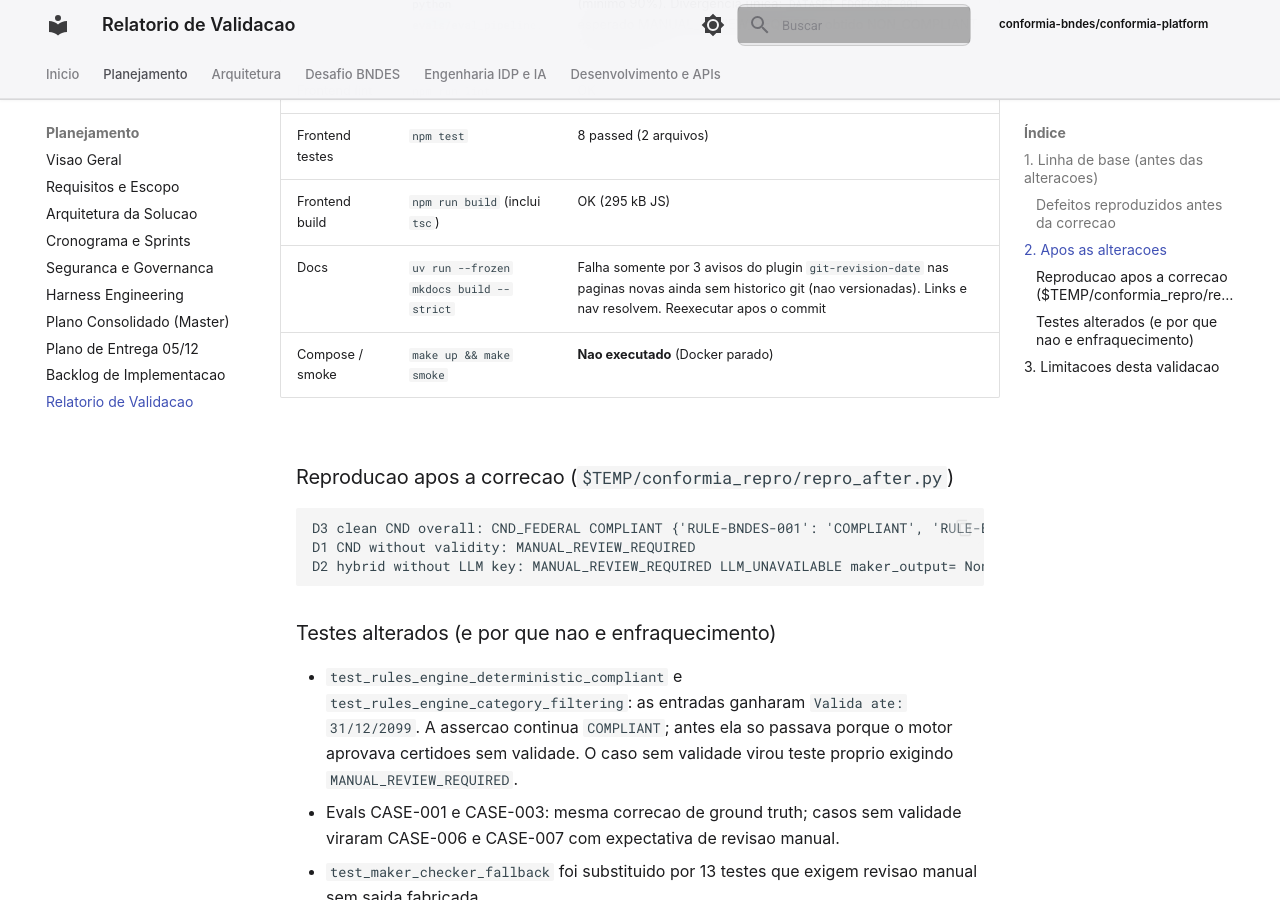
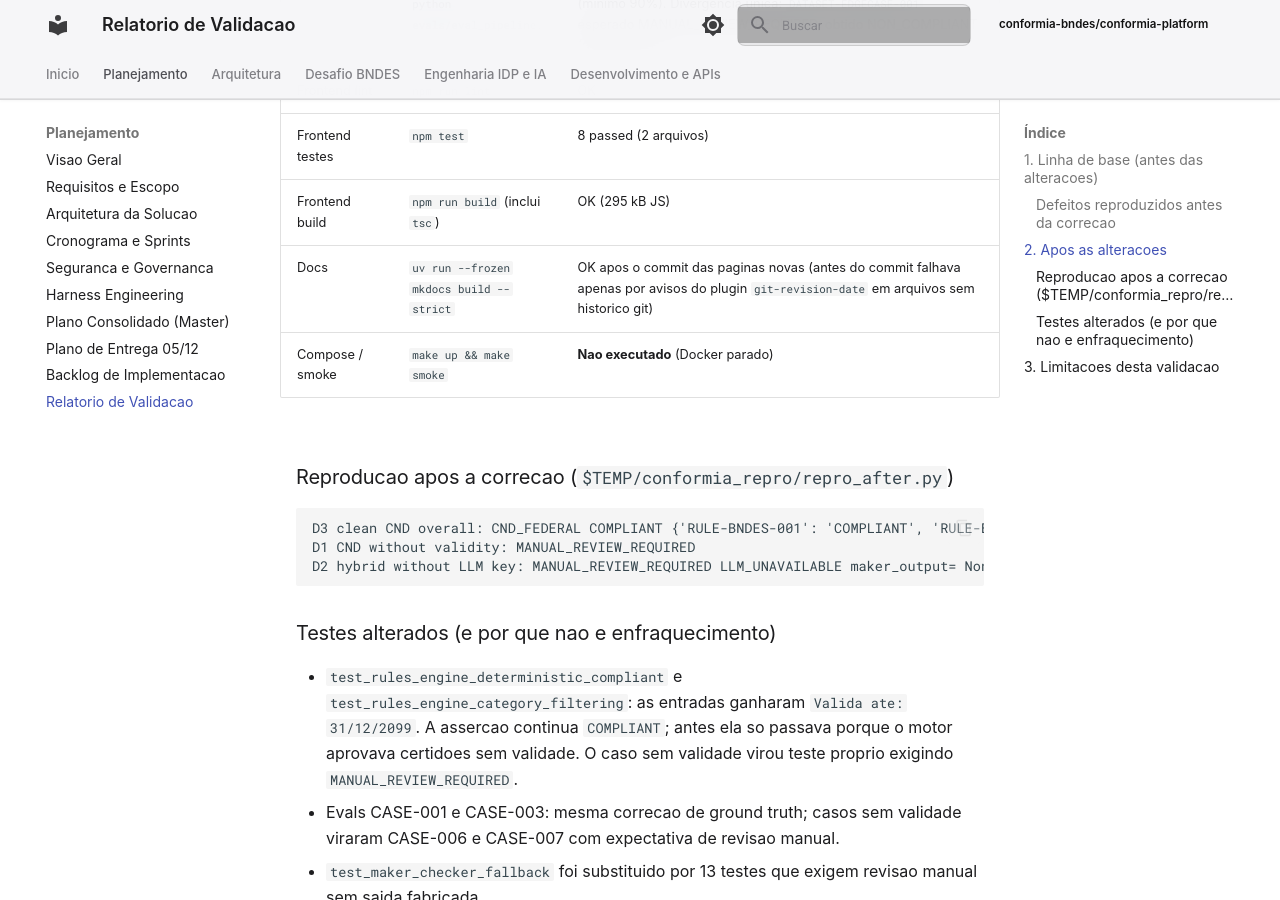
Before and after one commit to conformia-bndes/conformia-platform, an MkDocs documentation site: the page built from docs/planning/VALIDATION_REPORT.md, in a window 1280 px wide and 900 px high, scrolled down 2445 px. Built offline with MkDocs 1.6.1 and Material for MkDocs 9.7.7, drawn with Linux system fonts in a browser that asks for light colours; comment, search, counter and statistics services are not loaded.

Commit message:
docs(planning): registrar build estrito da documentacao aprovado
Co-Authored-By: Claude Opus 5.5 <noreply@anthropic.com>

```diff
--- a/docs/planning/VALIDATION_REPORT.md
+++ b/docs/planning/VALIDATION_REPORT.md
@@ -57,7 +57,7 @@ D3 clean CND overall: NON_COMPLIANT {'RULE-BNDES-001': 'COMPLIANT', 'RULE-BNDES-
 | Frontend lint | `npm run lint` | OK |
 | Frontend testes | `npm test` | 8 passed (2 arquivos) |
 | Frontend build | `npm run build` (inclui `tsc`) | OK (295 kB JS) |
-| Docs | `uv run --frozen mkdocs build --strict` | Falha somente por 3 avisos do plugin `git-revision-date` nas paginas novas ainda sem historico git (nao versionadas). Links e nav resolvem. Reexecutar apos o commit |
+| Docs | `uv run --frozen mkdocs build --strict` | OK apos o commit das paginas novas (antes do commit falhava apenas por avisos do plugin `git-revision-date` em arquivos sem historico git) |
 | Compose / smoke | `make up && make smoke` | **Nao executado** (Docker parado) |
 
 ### Reproducao apos a correcao (`$TEMP/conformia_repro/repro_after.py`)
```
